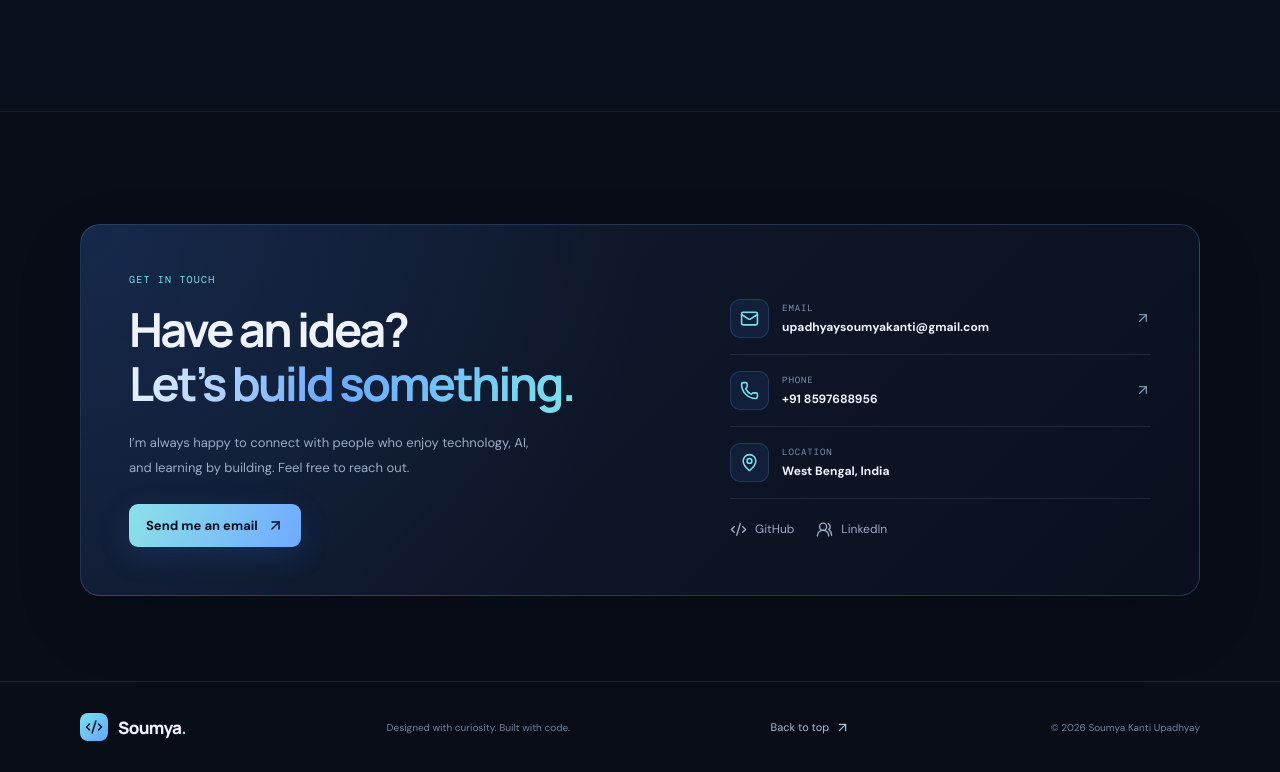
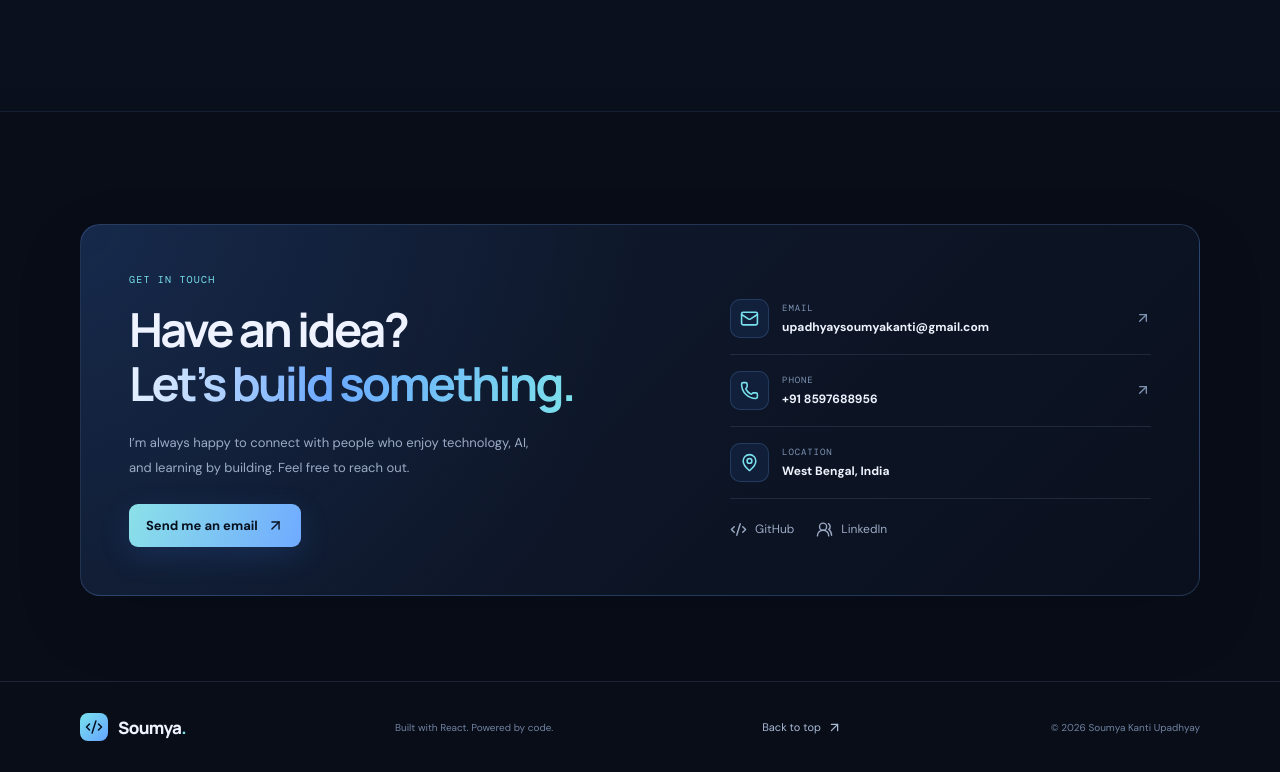
Before and after one commit to Soumyakanti343/Soumya_Kanti_Upadhyay_Portfolio, a React (Vite) app: page / in a window 1280 px wide. Shown: the part 6281-7053 px from the top of the page. Built offline with nearby package versions, Linux system fonts and the light colour scheme.

Commit message:
Update footer text to reflect new message

```diff
--- a/src/components/Footer.jsx
+++ b/src/components/Footer.jsx
@@ -5,7 +5,7 @@ export default function Footer() {
     <footer className="site-footer">
       <div className="container footer-inner">
         <a className="brand" href="#home"><span className="brand-mark"><Code2 size={18} /></span><span>Soumya<span className="brand-dot">.</span></span></a>
-        <p>Designed with curiosity. Built with code.</p>
+        <p>Built with React. Powered by code.</p>
         <a className="back-top" href="#home">Back to top <ArrowUpRight size={15} /></a>
         <span className="copyright">© {new Date().getFullYear()} Soumya Kanti Upadhyay</span>
       </div>
```
